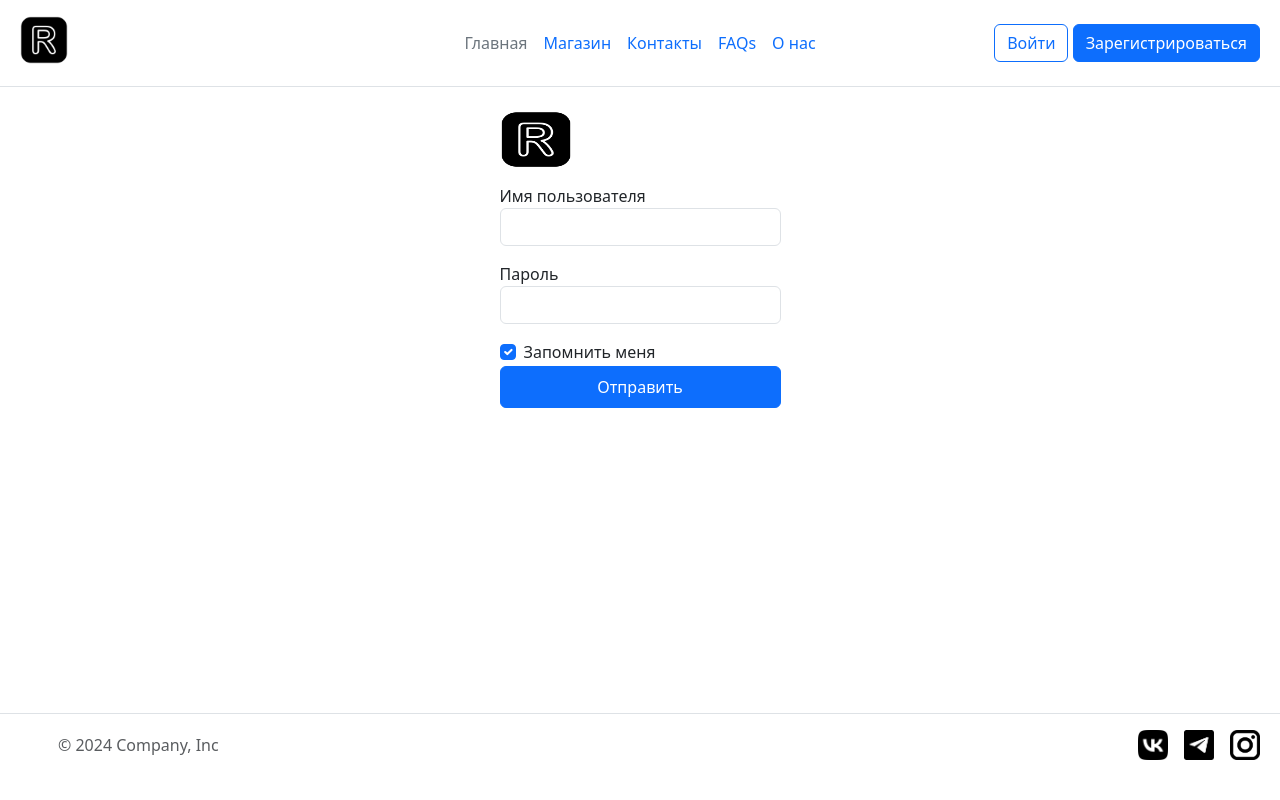
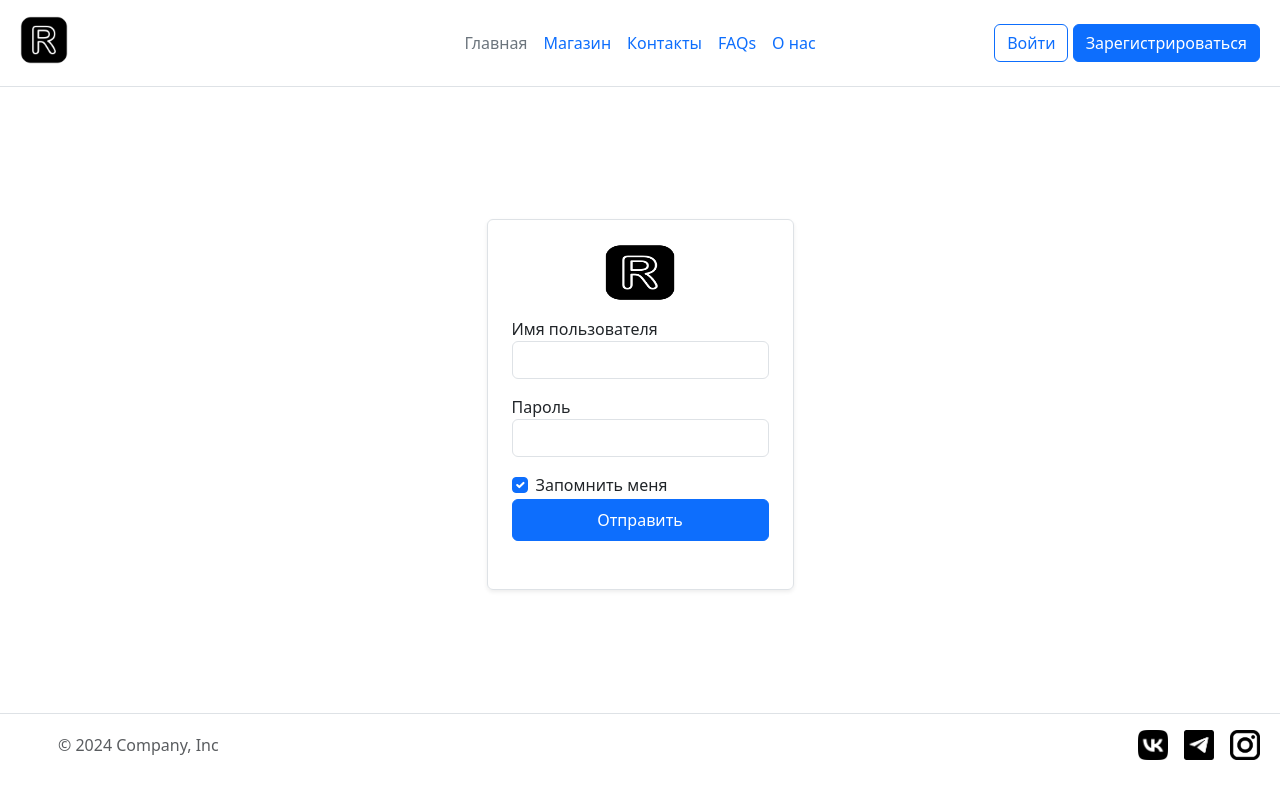
Before and after one commit to Illuminater1/Web_shop, a Flask app: page /login in a window 1280 px wide. Run offline with Flask 3, Linux system fonts and the light colour scheme.

Commit message:
Поправлены форма логина и базовая

```diff
--- a/app/__init__.py
+++ b/app/__init__.py
@@ -44,7 +44,7 @@ def create_app():
         if form.validate_on_submit():
             user = User.query.filter(User.username==form.username.data).first()
             if user and user.check_password(form.password.data):
-                login_user(user)
+                login_user(user, remember=form.remember_me.data)
                 flash("Вы вошли на сайт")
                 return redirect(url_for("index"))
         flash("Неправильный логин или пароль")
--- a/app/static/css/main.css
+++ b/app/static/css/main.css
@@ -25,7 +25,7 @@ header, footer {
 .content {
     max-width: 100vh;
     margin: 0 auto;
-    padding: 40px, 20px;
+    padding: 60px 20px;
 
     flex: 1 1 auto
 }
--- a/app/templates/base.html
+++ b/app/templates/base.html
@@ -8,14 +8,14 @@
     <link href="https://cdn.jsdelivr.net/npm/bootstrap@5.3.3/dist/css/bootstrap.min.css" rel="stylesheet" integrity="sha384-QWTKZyjpPEjISv5WaRU9OFeRpok6YctnYmDr5pNlyT2bRjXh0JMhjY6hW+ALEwIH" crossorigin="anonymous">
     <link rel="stylesheet" href="{{ url_for('static', filename='css/main.css') }}">
   </head>
-  <body>
-<!--<div class="container">-->
+  <body class="d-flex flex-column h-100">
+
 <div class="page">
 
     <header class="d-flex flex-wrap align-items-center justify-content-center justify-content-md-between py-3 mb-4 border-bottom">
       <div class="col-md-3 mb-2 mb-md-0">
         <a href="/" class="d-inline-flex link-body-emphasis text-decoration-none">
-          <img class="header__img" height="48" width="48" src="{{ url_for('static', filename='img/logo.png') }}" alt="low">
+          <img class="header__img" height="48" width="48" src="{{ url_for('static', filename='img/logo.png') }}" alt="logo">
         </a>
       </div>
 
@@ -56,13 +56,12 @@
     </div>
 
     <ul class="nav col-md-4 justify-content-end list-unstyled d-flex">
-      <li class="ms-3"><a class="text-body-secondary" href="/"><img class="header__img" height="30" width="30" src="{{ url_for('static', filename='img/vk.png') }}" alt="low"><use xlink:href="https://vk.com/il1uminaterrr"></use></svg></a></li>
-      <li class="ms-3"><a class="text-body-secondary" href="/"><img class="header__img" height="30" width="30" src="{{ url_for('static', filename='img/telegram.png') }}" alt="low"><use xlink:href="https://t.me/Il1uminater"></use></svg></a></li>
-      <li class="ms-3"><a class="text-body-secondary" href="/"><img class="header__img" height="30" width="30" src="{{ url_for('static', filename='img/inst.png') }}" alt="low"><use xlink:href="https://t.me/Il1uminater"></use></svg></a></li>
+      <li class="ms-3"><a class="text-body-secondary" href="https://vk.com/il1uminaterrr"><img class="header__img" height="30" width="30" src="{{ url_for('static', filename='img/vk.png') }}" alt="VK"></a></li>
+      <li class="ms-3"><a class="text-body-secondary" href="/"><img class="header__img" height="30" width="30" src="{{ url_for('static', filename='img/telegram.png') }}" alt="low"></a></li>
+      <li class="ms-3"><a class="text-body-secondary" href="/"><img class="header__img" height="30" width="30" src="{{ url_for('static', filename='img/inst.png') }}" alt="low"></a></li>
     </ul>
   </footer>
 </div>
-<!--</div>-->
 
     <script src="https://cdn.jsdelivr.net/npm/bootstrap@5.3.3/dist/js/bootstrap.bundle.min.js" integrity="sha384-YvpcrYf0tY3lHB60NNkmXc5s9fDVZLESaAA55NDzOxhy9GkcIdslK1eN7N6jIeHz" crossorigin="anonymous"></script>
     <script src="https://cdn.jsdelivr.net/npm/@popperjs/core@2.11.8/dist/umd/popper.min.js" integrity="sha384-I7E8VVD/ismYTF4hNIPjVp/Zjvgyol6VFvRkX/vR+Vc4jQkC+hVqc2pM8ODewa9r" crossorigin="anonymous"></script>
--- a/app/templates/login.html
+++ b/app/templates/login.html
@@ -6,12 +6,12 @@
 
 {% block content %}
 
-<div class="row justify-content-center">
-  <div class="col-md-8 col-lg-12">
-  <form action="{{ url_for('process_login') }}" method="POST">
-    <img class="mb-3" src="{{ url_for('static', filename='img/logo.png') }}" alt="" width="72" height="57">
+<div class="row justify-content-center mt-5">
+  <div class="col-md-6 col-lg-12">
+  <form action="{{ url_for('process_login') }}" method="POST" class="border p-4 rounded shadow-sm">
+    <img class="mb-3 mx-auto d-block" src="{{ url_for('static', filename='img/logo.png') }}" alt="" width="72" height="57">
       {{ form.hidden_tag() }}
-      <div class="form-group mb-3" aria-describedby="emailHelp">
+      <div class="form-group mb-3">
         {{ form.username.label }}
         {{ form.username() }}
       </div>
@@ -28,7 +28,5 @@
     </div>
   </form>
       </div>
-  <div class="col-8">
-  </div>
 </div>
 {% endblock %}
```
